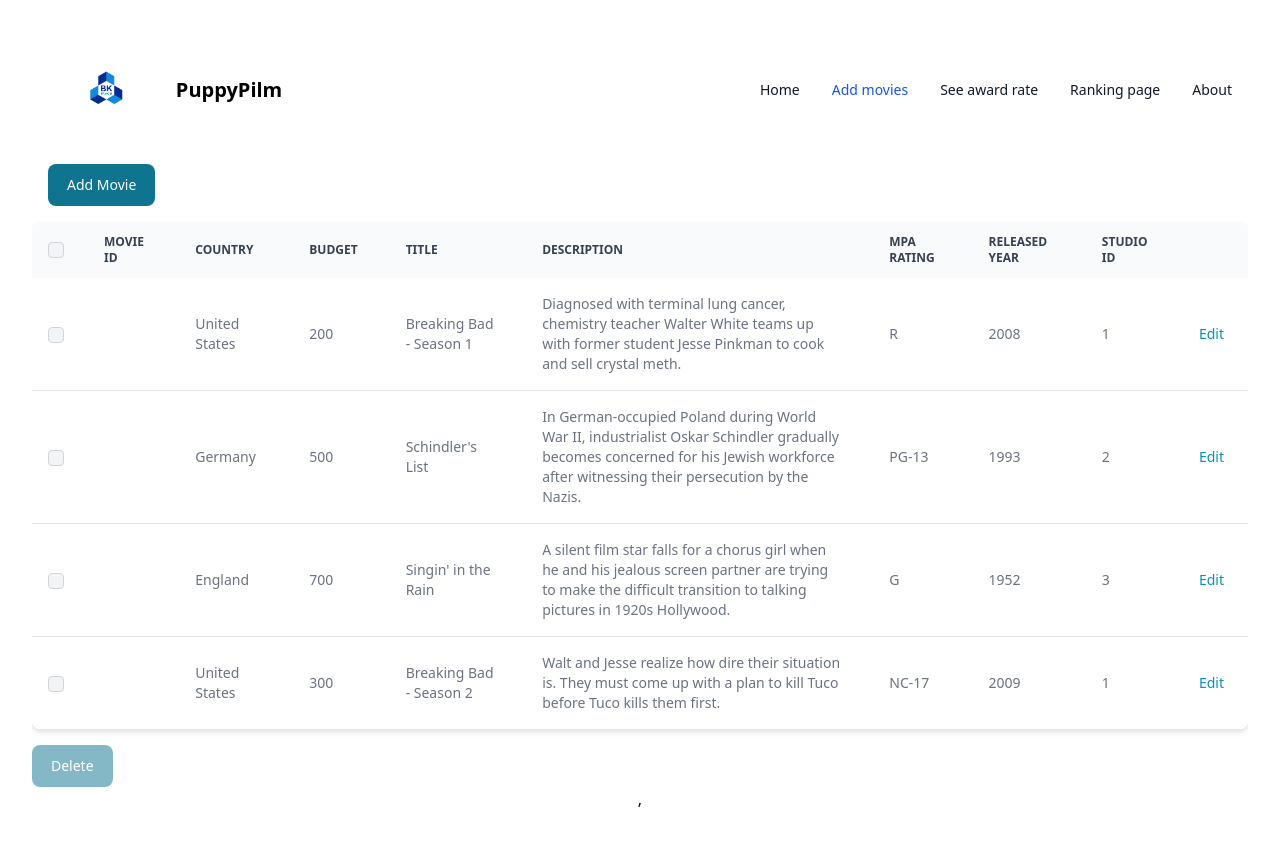
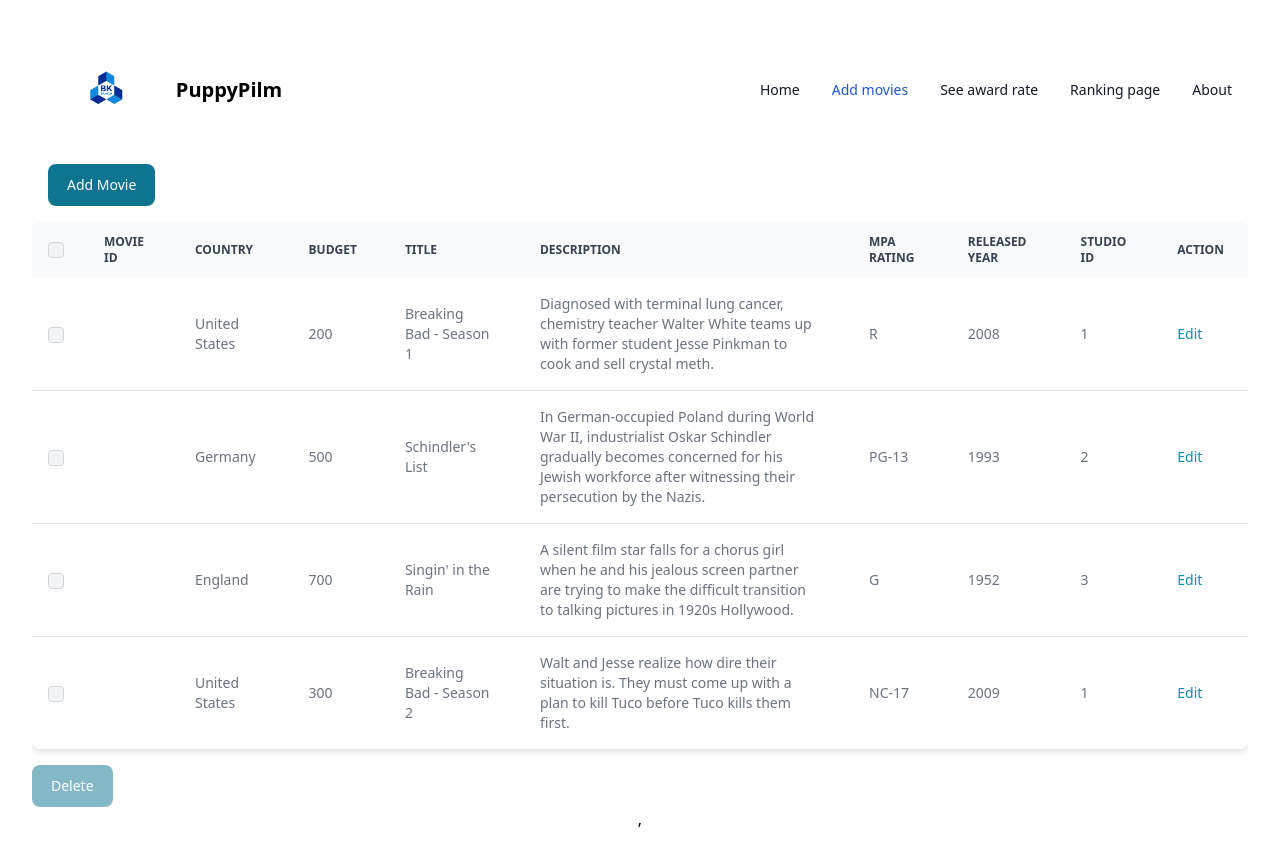
Before and after one commit to baotram153/PuppyPilm, a React (Vite) app in the folder frontend/: page /add-movies in a window 1280 px wide. Built offline with nearby package versions, Linux system fonts and the light colour scheme; no server answers.

Commit message:
Assignment submission

```diff
--- a/frontend/src/components/AddForm.jsx
+++ b/frontend/src/components/AddForm.jsx
@@ -110,7 +110,7 @@ export default function AddForm({ openModal, setOpenModal, setAlert, setAlertMes
                             id="description"
                             placeholder="Enter description"
                             {...register("description")}
-                            required />
+                            required/>
                     </div>
 
                     <div className="flex flex-row justify-between">
--- a/frontend/src/components/EditForm.jsx
+++ b/frontend/src/components/EditForm.jsx
@@ -115,8 +115,7 @@ export default function EditForm({ openModal, setOpenModal, movieInfo, setAlert,
                             id="description"
                             placeholder="Enter description"
                             defaultValue={movieInfo.description}
-                            {...register("description")}
-                            required />
+                            {...register("description")} />
                     </div>
 
                     <div className="flex flex-row justify-between">
@@ -130,7 +129,7 @@ export default function EditForm({ openModal, setOpenModal, movieInfo, setAlert,
                                 placeholder="Enter released year"
                                 defaultValue={movieInfo.released_year}
                                 {...register("releasedYear")}
-                                required />
+                                />
                         </div>
                         <div className="mb-2 ml-2 inline-block flex-1">
                             <div>
@@ -141,7 +140,7 @@ export default function EditForm({ openModal, setOpenModal, movieInfo, setAlert,
                                 placeholder="Enter studio ID"
                                 defaultValue={movieInfo.studio_id}
                                 {...register("studioId")}
-                                required />
+                                />
                         </div>
                     </div>
 
--- a/frontend/src/components/MovieTable.jsx
+++ b/frontend/src/components/MovieTable.jsx
@@ -59,7 +59,6 @@ export default function MovieTable() {
     const [alertMessage, setAlertMessage] = useState("");
     const [success, setSuccess] = useState(false);
     const [fetchData, setFetchData] = useState(false);
-
 
     useEffect(() => {
         const fetchData = async () => {
@@ -176,10 +175,12 @@ export default function MovieTable() {
                     <Table.HeadCell>MPA Rating</Table.HeadCell>
                     <Table.HeadCell>Released Year</Table.HeadCell>
                     <Table.HeadCell>Studio ID</Table.HeadCell>
+                    <Table.HeadCell>Action</Table.HeadCell>
 
-                    <Table.HeadCell>
+                    {/* <Table.HeadCell>
                         <span className="sr-only">Edit</span>
-                    </Table.HeadCell>
+                    </Table.HeadCell> */}
+
                 </Table.Head>
 
                 <Table.Body className="divide-y">
```
